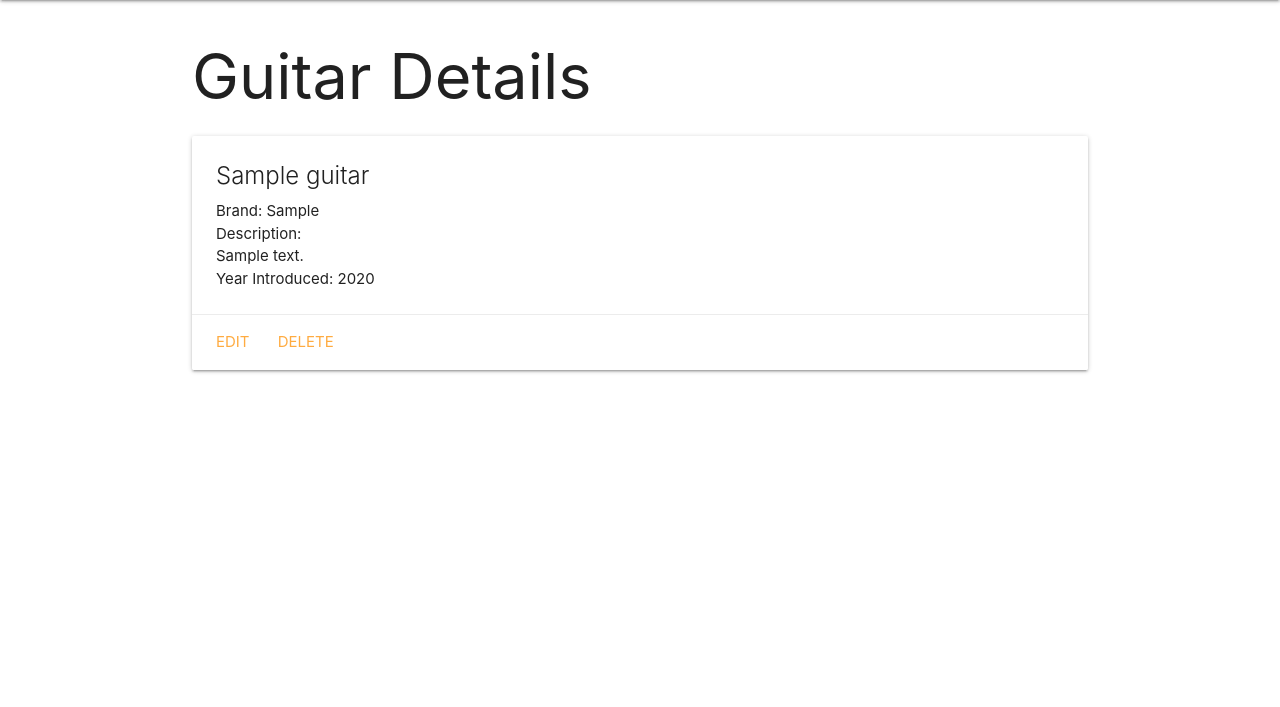
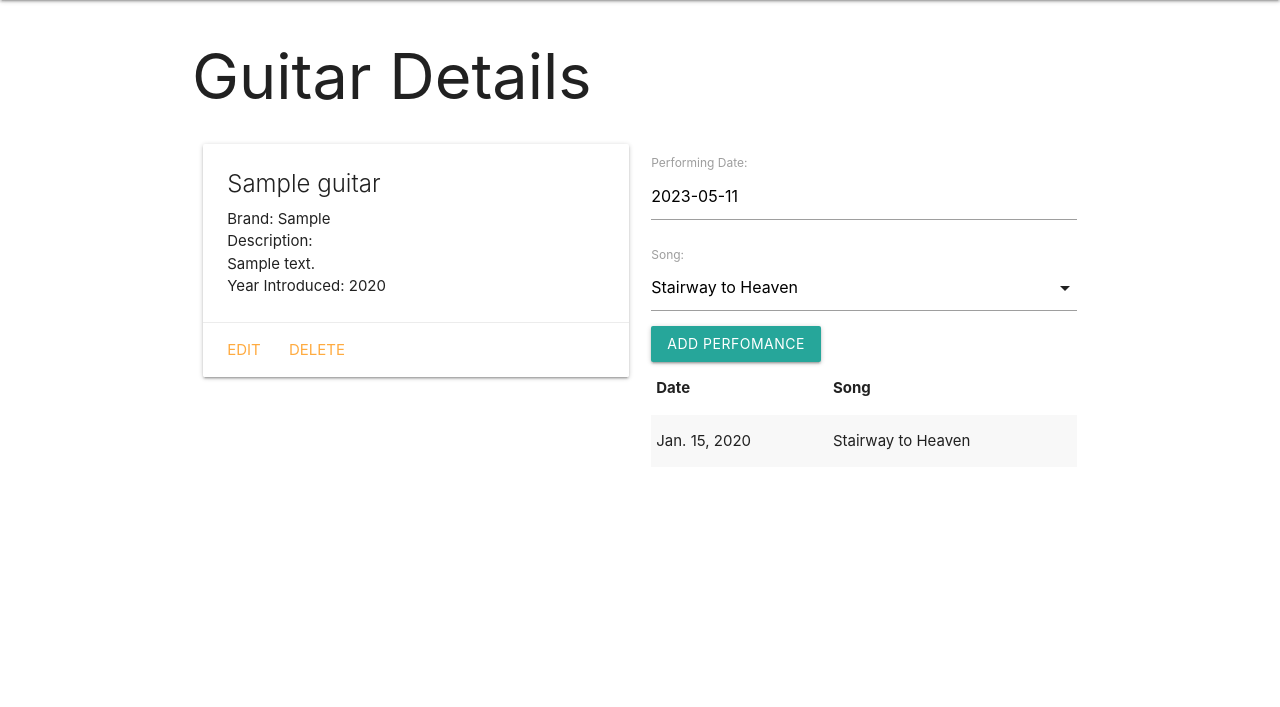
Before and after one commit to RanchoDad/guitar_collector_app, a Django app: page /guitars/1/ in a window 1280 px wide. Shown: the part 64-771 px from the top of the page. Run offline with Django 4.2, Linux system fonts and the light colour scheme; tables that the repository leaves empty hold one stand-in row (values such as "Sample post").

Commit message:
hw day 3 complete

```diff
--- /dev/null
+++ b/head_app/forms.py
@@ -0,0 +1,7 @@
+from django.forms import ModelForm
+from .models import Performing
+
+class PerformingForm(ModelForm):
+  class Meta:
+    model = Performing
+    fields = ['date', 'song']
--- a/head_app/models.py
+++ b/head_app/models.py
@@ -1,6 +1,11 @@
 from django.db import models
 from django.urls import reverse
 
+SONGS = (
+  ('S', 'Stairway to Heaven'),
+  ('H', 'Hotel California'),
+  ('K', 'Kashmir'),
+)
 
 # Create your models here.
 class Guitar(models.Model):
@@ -14,3 +19,22 @@ class Guitar(models.Model):
 
   def get_absolute_url(self):
     return reverse('detail', kwargs={'guitar_id': self.id})
+
+class Performing(models.Model):
+  date = models.DateField('Performing Date')
+  song = models.CharField(
+    max_length=1,
+    choices=SONGS,
+    default=SONGS[0][0]
+  )
+  # Create a guitar_id FK
+  guitar = models.ForeignKey(
+    Guitar,
+    on_delete=models.CASCADE
+  )
+
+  def __str__(self):
+    return f"{self.get_song_display()} on {self.date}"
+
+  class Meta:
+    ordering = ['-date']
--- a/head_app/templates/base.html
+++ b/head_app/templates/base.html
@@ -8,13 +8,14 @@
     <title>Document</title>
     <link rel="stylesheet" href="https://cdnjs.cloudflare.com/ajax/libs/materialize/1.0.0/css/materialize.min.css">
     <link href="{% static 'css/styles.css' %}" rel="stylesheet">
+    <script src="https://cdnjs.cloudflare.com/ajax/libs/materialize/1.0.0/js/materialize.min.js"></script>
   </head>
 <body>
     <header class="navbar-fixed">
         <nav>
           <div class="nav-wrapper nav-color">
             <ul>
-              <li><a href="/" class="left brand-logo">&nbsp;&nbsp;Guitar Collector</a></li>
+              <li><a href="{% url 'home' %}" class="left brand-logo">&nbsp;&nbsp;Guitar Collector</a></li>
             </ul>
             <ul class="right">
               <li><a href="{% url 'about' %}">About</a></li>
--- a/head_app/templates/guitars/detail.html
+++ b/head_app/templates/guitars/detail.html
@@ -2,7 +2,8 @@
 {% block content %}
 
 <h1>Guitar Details</h1>
-
+<div class="row">
+  <div class="col s6">
     <div class="card">
       <div class="card-content">
         <span class="card-title">{{ guitar.name }}</span>
@@ -15,5 +16,38 @@
         <a href="{% url 'guitars_delete' guitar.id %}">Delete</a>
       </div>
     </div>
+    </div>
+    <div class="col s6">
+      <form action="{% url 'add_performing' guitar.id %}" method="POST">
+        {% csrf_token %}
+        {{ performing_form.as_p }}
+        <input type="submit" class="btn" value="Add Perfomance">
+      </form>
+      <table class="striped">
+        <thead>
+          <tr><th>Date</th><th>Song</th></tr>
+        </thead>
+        <tbody>
+          {% for performing in guitar.performing_set.all %}
+            <tr>
+              <td>{{performing.date}}</td>
+              <td>{{performing.get_song_display}}</td>
+            </tr>
+          {% endfor %}
+        </tbody>
+      </table>
+    </div>
+  </div>
 
+  <script>
+    const dateEl = document.getElementById('id_date')
+    M.Datepicker.init(dateEl, {
+      format: 'yyyy-mm-dd',
+      defaultDate: new Date(),
+      setDefaultDate: true,
+      autoClose: true
+    })
+    const selectEl = document.getElementById('id_song');
+    M.FormSelect.init(selectEl);
+  </script>
 {% endblock %}
--- a/head_app/urls.py
+++ b/head_app/urls.py
@@ -9,4 +9,5 @@ urlpatterns = [
   path('guitars/create/', views.GuitarCreate.as_view(), name='guitars_create'),
   path('guitars/<int:pk>/update/', views.GuitarUpdate.as_view(), name='guitars_update'),
   path('guitars/<int:pk>/delete/', views.GuitarDelete.as_view(), name='guitars_delete'),
+  path('guitars/<int:guitar_id>/add_performing/', views.add_performing, name='add_performing'),
 ]
--- a/head_app/views.py
+++ b/head_app/views.py
@@ -1,6 +1,7 @@
-from django.shortcuts import render
+from django.shortcuts import render, redirect
 from django.views.generic.edit import CreateView, UpdateView, DeleteView
 from .models import Guitar
+from .forms import PerformingForm
 
 # Create your views here.
 def home(request):
@@ -17,8 +18,9 @@ def guitars_index(request):
 
 def guitars_detail(request, guitar_id):
   guitar = Guitar.objects.get(id=guitar_id)
+  performing_form = PerformingForm()
   return render(request, 'guitars/detail.html', {
-    'guitar': guitar
+    'guitar': guitar, 'performing_form': performing_form
   })
 
 class GuitarCreate(CreateView):
@@ -32,3 +34,11 @@ class GuitarUpdate(UpdateView):
 class GuitarDelete(DeleteView):
   model = Guitar
   success_url = '/guitars'
+
+def add_performing(request, guitar_id):
+  form = PerformingForm(request.POST)
+  if form.is_valid():
+    new_performing = form.save(commit=False)
+    new_performing.guitar_id = guitar_id
+    new_performing.save()
+  return redirect('detail', guitar_id=guitar_id)
```
Also changed, not shown: head_app/migrations/0002_performing.py (added), 1 other file. Lines whose indentation alone changed are shown as unchanged.
